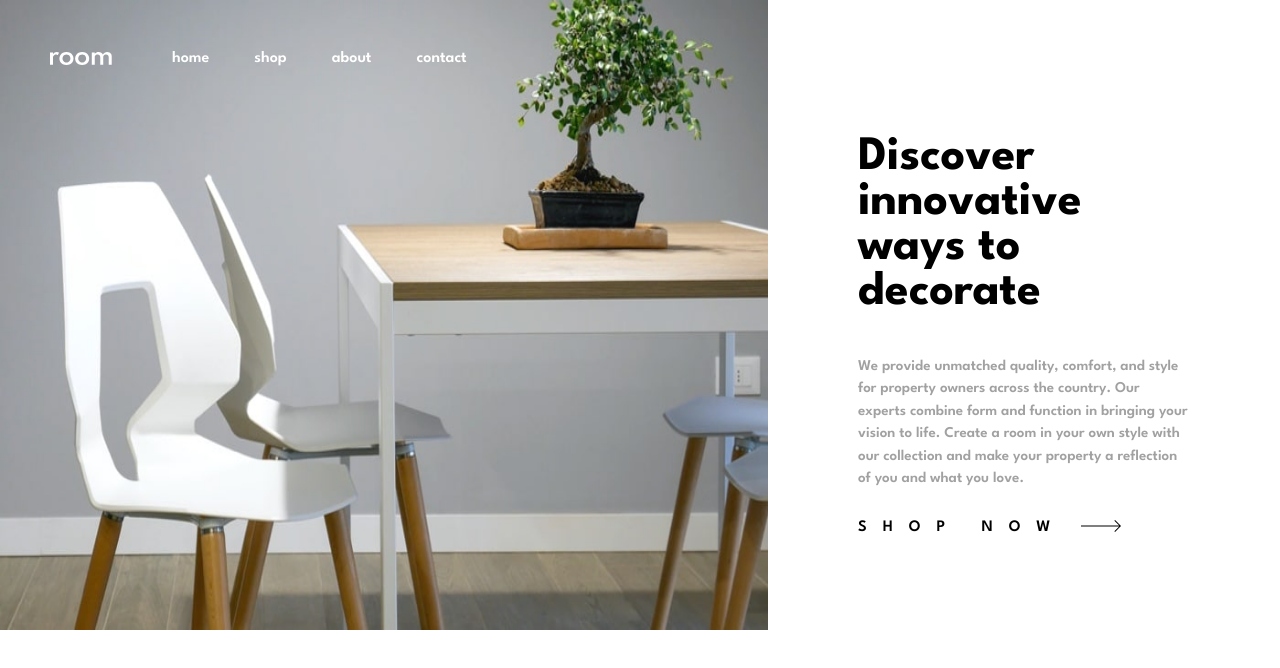
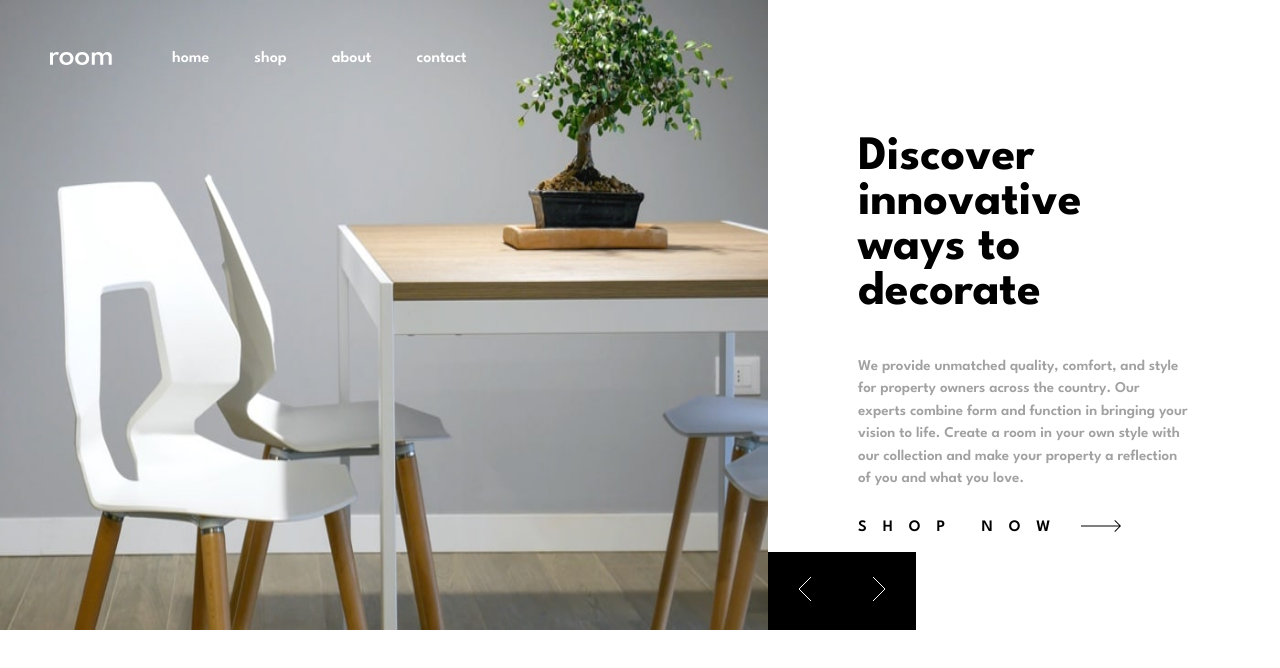
Before and after one commit to steff93/room-homepage, a React (Create React App) app: page / in a window 1280 px wide. Shown: the top 668 px of the page. Built offline with nearby package versions, Linux system fonts and the light colour scheme.

Commit message:
Slideshow styling

```diff
--- a/src/App.scss
+++ b/src/App.scss
@@ -1,2 +1,6 @@
 @import "./styles-config.scss";
 @import "./fonts.css";
+
+.main {
+  height: 100%;
+}
--- a/src/components/Slide/Slide.scss
+++ b/src/components/Slide/Slide.scss
@@ -35,6 +35,7 @@ $b: ".slide";
 
     &__image {
       width: 60%;
+      flex-shrink: 0;
     }
 
     &__info {
--- /dev/null
+++ b/src/components/Slideshow/Slideshow.scss
@@ -0,0 +1,26 @@
+@import "../../styles-config.scss";
+
+.slideshow-wrapper {
+  position: relative;
+
+  min-height: 70%;
+  max-height: 85%;
+}
+
+.slideshow-navigation {
+  background: $black;
+
+  position: absolute;
+  bottom: 0;
+  z-index: 3;
+  left: 60%;
+
+  display: flex;
+  justify-content: space-between;
+
+  &--next,
+  &--prev {
+    padding: 25px 30px;
+    cursor: pointer;
+  }
+}
--- a/src/components/Slideshow/Slideshow.tsx
+++ b/src/components/Slideshow/Slideshow.tsx
@@ -1,14 +1,29 @@
 import { Swiper, SwiperSlide } from "swiper/react";
+
+import { Navigation } from "swiper/modules";
 import Slide from "../Slide/Slide";
+import "./Slideshow.scss";
 import { slideshowContent } from "./slideshowContent";
+
+import { ReactComponent as ArrowPrev } from "../../assets/images/icon-angle-left.svg";
+import { ReactComponent as ArrowNext } from "../../assets/images/icon-angle-right.svg";
 
 // Import Swiper styles
 import "swiper/css";
+import "swiper/css/navigation";
 
 const Slideshow = () => {
   return (
     <div className="slideshow-wrapper">
-      <Swiper slidesPerView={1}>
+      <Swiper
+        slidesPerView={1}
+        modules={[Navigation]}
+        loop={true}
+        navigation={{
+          nextEl: ".slideshow-navigation--next",
+          prevEl: ".slideshow-navigation--prev",
+        }}
+      >
         {slideshowContent.map((slide, index) => {
           return (
             <SwiperSlide key={index}>
@@ -17,6 +32,15 @@ const Slideshow = () => {
           );
         })}
       </Swiper>
+
+      <div className="slideshow-navigation">
+        <span className="slideshow-navigation--prev">
+          <ArrowPrev />
+        </span>
+        <span className="slideshow-navigation--next">
+          <ArrowNext />
+        </span>
+      </div>
     </div>
   );
 };
--- a/src/index.css
+++ b/src/index.css
@@ -1,3 +1,9 @@
+html,
+body,
+#root {
+  height: 100%;
+}
+
 body {
   margin: 0;
   font-family: "LeagueSpartanSemiBold", "Segoe UI", "Roboto", "Oxygen", "Ubuntu",
```
